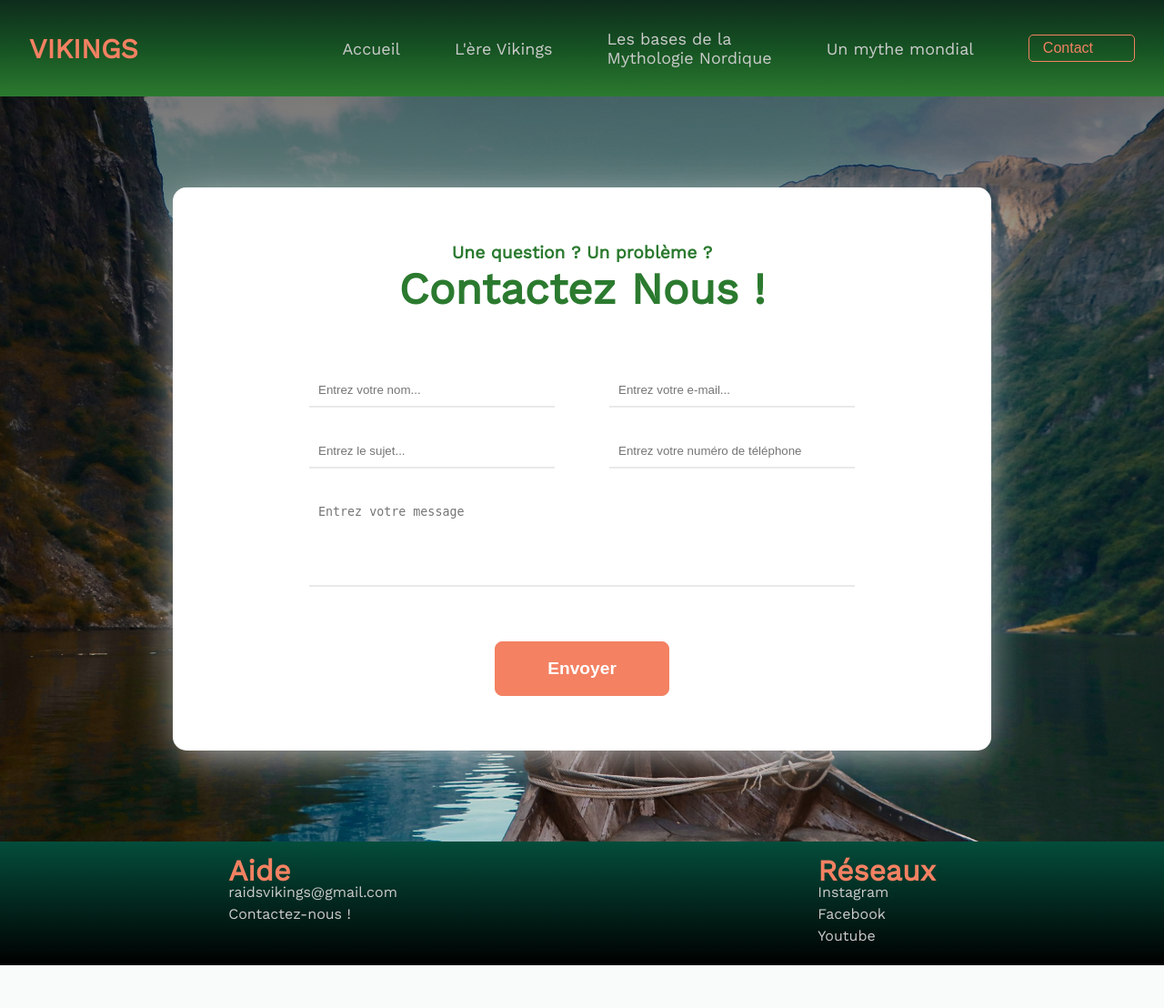
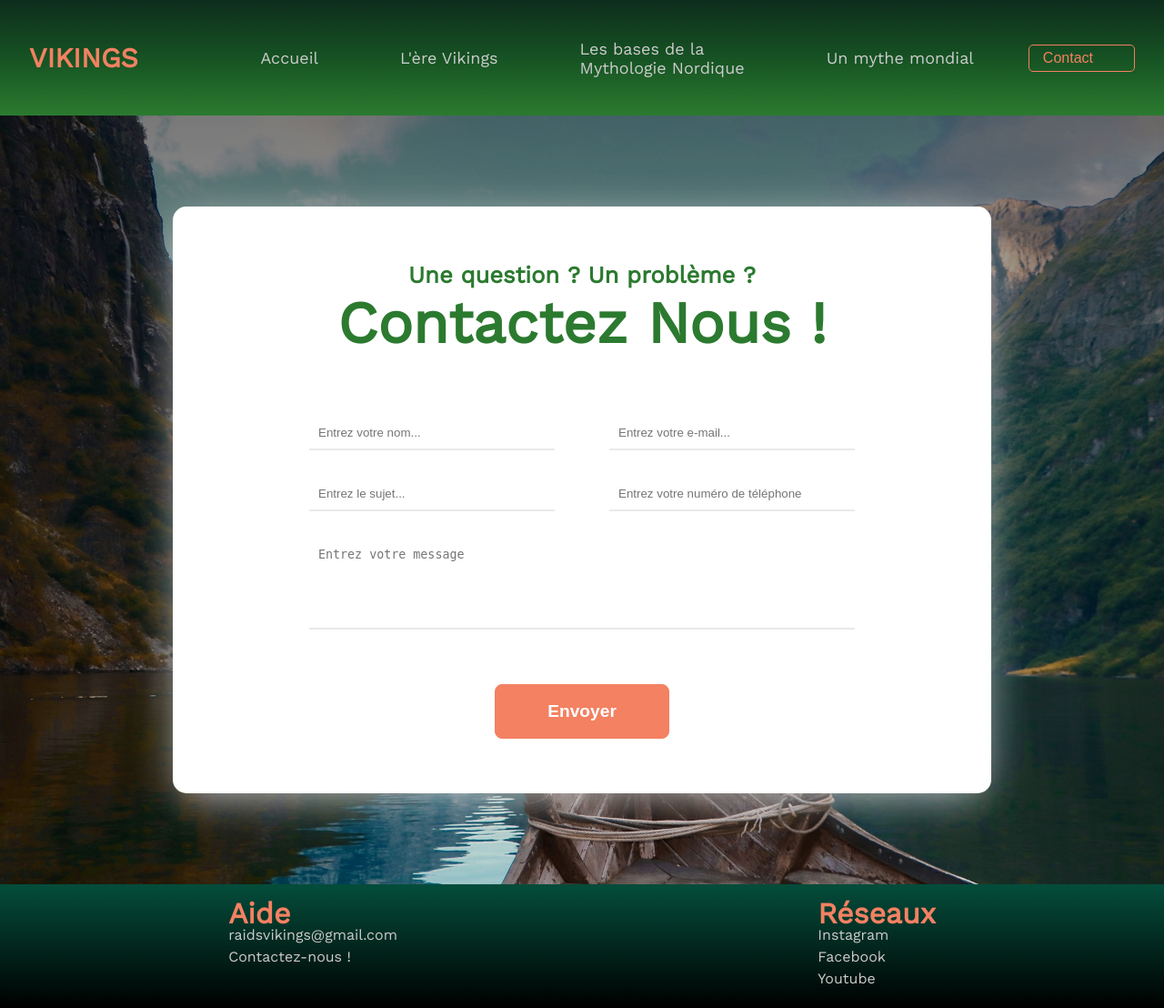
Before and after one commit to pcasier1/pcasier1.github.io, a PHP site: page /contact.html in a window 1280 px wide. Shown: the whole page at 91% size. Before the commit the page ends 1061 px from the top, so only its background shows below. Run offline with PHP 8.4, Linux system fonts and the light colour scheme.

Commit message:
Update contact.css

```diff
--- a/contact.css
+++ b/contact.css
@@ -94,10 +94,6 @@ nav li:hover .deroulant{
 .deroulant li{
     border-bottom:1px solid var(--orange);
 }
-.deroulant li a{
-    padding: 15px 0;
-    width: 170px;
-}
 .menu-deroulant:hover{
     border-top: 5px solid var(--orange);
     background-color: rgba(14, 44, 28, 0.15);
@@ -117,15 +113,25 @@ nav li:hover .deroulant{
     border-radius: 5px;
 }
 
+.menu-deroulant a{
+    padding: 42.5px 30px 42.5px ;
+}
+.menu-deroulant:hover a{
+    padding: 37.5px 30px 42.5px;
+}
 .menu-deroulant-petit a{
-    padding: 42.5px 30px 42.5px 0;
+    padding: 52.5px 30px 52.5px ;
 }
 .menu-deroulant-petit:hover a{
-    padding: 37.5px 30px 42.5px 0;
+    padding: 47.5px 30px 52.5px;
+}
+.menu-deroulant .deroulant li a{
+    padding: 15px 0;
+    width: 170px;
 }
 .menu-deroulant-petit .deroulant li a{
     padding: 15px 0;
-    width: 140px;
+    width: 170px;
 }
 
 /*header button*/
@@ -166,7 +172,7 @@ section#contact {
 }
 section#contact .container{
     max-width: 900px;
-    margin: 0 auto;
+    margin: 0px auto;
     display: flex;
     flex-direction: column;
     justify-content: space-between;
@@ -183,11 +189,11 @@ section#contact .container .title{
     margin-bottom: 50px;
 }
 section#contact .container .title h6{
-    font-size: 1.2em;
+    font-size: 1.6em;
 
 }
 section#contact .container .title h3{
-    font-size: 3em;
+    font-size: 4em;
 
 }
 section#contact .container form{
```
